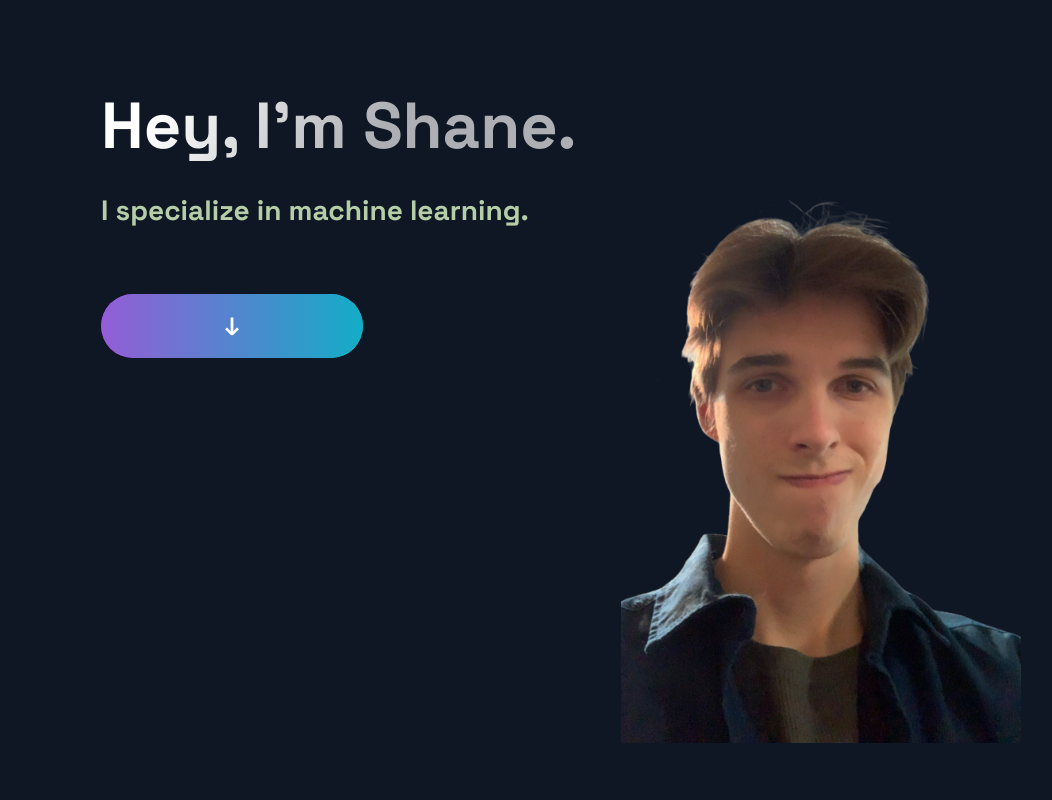
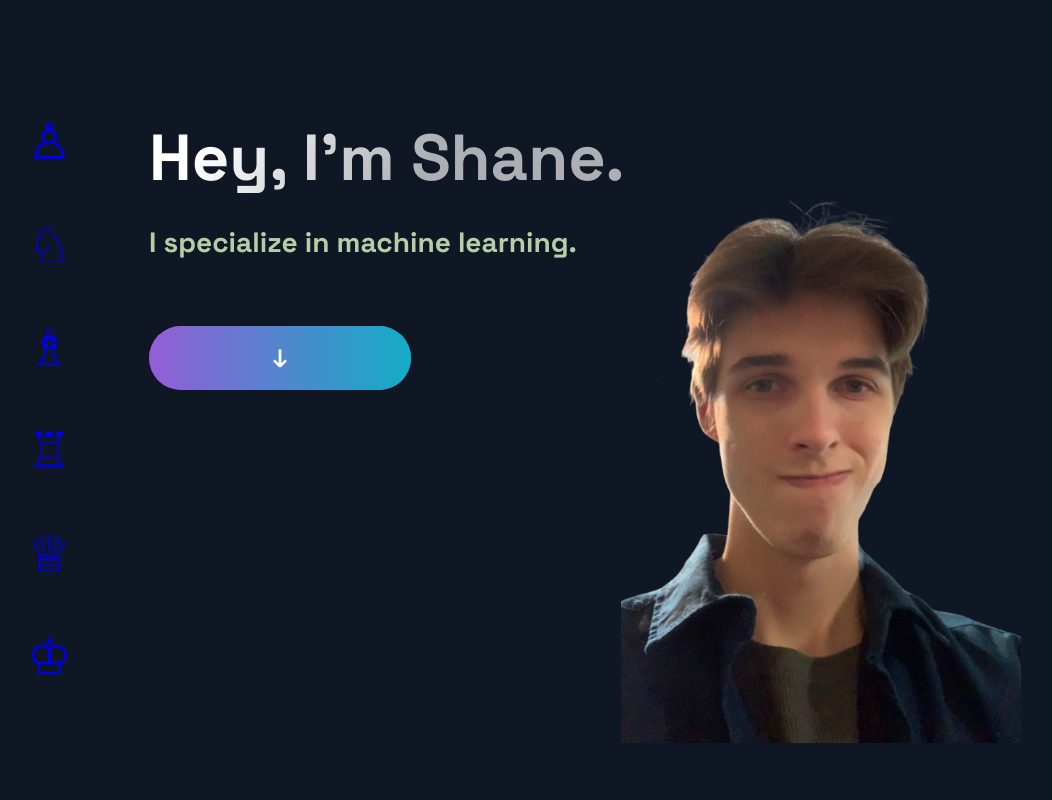
Before and after one commit to ItsMeShane/portfolio_website, a Next.js app: page / in a window 1280 px wide. Shown: the top 800 px of the page, without its empty margins (19-1071 px from the left). Built offline with nearby package versions, Linux system fonts and the light colour scheme; no server answers.

Commit message:
added navigation

```diff
--- a/src/components/Acomplishments/Acomplishments.js
+++ b/src/components/Acomplishments/Accomplishments.js
@@ -1,7 +1,7 @@
 import React from 'react';
 
 import { Section, SectionDivider, SectionTitle } from '../../styles/GlobalComponents';
-import { Box, Boxes, BoxNum, BoxText } from './AcomplishmentsStyles';
+import { Box, Boxes, BoxNum, BoxText } from './AccomplishmentsStyles';
 
 const data = [
   { number: "10+", text: "Open Source Projects"},
@@ -10,8 +10,8 @@ const data = [
   // { number: "5000", text: "Github Stars"}
 ];
 
-const Acomplishments = () => (
-  <Section>
+const Accomplishments = () => (
+  <Section id='accomplishments'>
     <SectionTitle>Personal Achievements</SectionTitle>
     <Boxes>
       {data.map((card, index) => (
@@ -25,4 +25,4 @@ const Acomplishments = () => (
   </Section>
 );
 
-export default Acomplishments;
+export default Accomplishments;
--- a/src/components/Chatbot/Chatbot.js
+++ b/src/components/Chatbot/Chatbot.js
@@ -99,7 +99,7 @@ const Chatbot = () => {
   };
 
   return (
-    <Section>
+    <Section id='chatbot'>
       <SectionTitle>Talk To Me!</SectionTitle>
       <ChatbotContainer>
         <Chatbox className="chatbox" ref={chatboxRef}>
--- a/src/components/Hero/Hero.js
+++ b/src/components/Hero/Hero.js
@@ -53,7 +53,7 @@ const Hero = (props) => {
     };
 
     return (
-        <Section row nopadding>
+        <Section id='hero'>
             <LeftSection>
                 <SectionTitle main center>
                     Hey, I'm Shane.
--- /dev/null
+++ b/src/components/VerticalNav/NavStyles.js
@@ -0,0 +1,47 @@
+import styled from 'styled-components'
+
+export const DropDownContainer = styled.nav`
+  position: fixed;
+  height: 80%;
+  top: 10%;
+  z-index: 100;
+
+  left:30px;
+
+  display: flex;
+  flex-direction: column;
+  justify-content: space-evenly;
+
+  font-size: 5rem;
+
+  @media ${(props) => props.theme.breakpoints.md} {
+    font-size: 3.6rem;
+    left:20px;
+  }
+
+  @media ${(props) => props.theme.breakpoints.sm} {
+    font-size: 3rem;
+  left:10px;
+
+  }
+`;
+
+export const DropDownItem = styled.a`
+  transition: .3s ease;
+  padding: 12px 16px;
+  border-radius: 8px;
+
+  &:hover {
+    transform: scale(1.05);
+    background-color: #eee;
+    box-shadow: 0 3px 6px 3px rgba(0,0,0,.3);
+  }
+
+  &:nth-of-type(2n):hover {
+    box-shadow: 0 0 8px 4px rgba(0,0,0,.3);
+  }
+
+  &:nth-of-type(3n):hover {
+    box-shadow: 0 -3px 6px 3px rgba(0,0,0,.3);
+  }
+`
--- /dev/null
+++ b/src/components/VerticalNav/Navigation.js
@@ -0,0 +1,16 @@
+import React from 'react'
+
+import { DropDownContainer, DropDownItem } from './NavStyles'
+
+const Navigation = (props) => (
+  <DropDownContainer active={props.isOpen}>
+    <DropDownItem href="#hero">♙</DropDownItem>
+    <DropDownItem href="#chatbot">♘</DropDownItem>
+    <DropDownItem href="#projects">♗</DropDownItem>
+    <DropDownItem href="#tech">♖</DropDownItem>
+    <DropDownItem href="#about">♕</DropDownItem>
+    <DropDownItem href="#accomplishments">♔</DropDownItem>
+  </DropDownContainer>
+);
+
+export default Navigation
--- a/src/pages/index.js
+++ b/src/pages/index.js
@@ -1,4 +1,4 @@
-import Acomplishments from '../components/Acomplishments/Acomplishments';
+import Accomplishments from '../components/Acomplishments/Accomplishments';
 import BgAnimation from '../components/BackgrooundAnimation/BackgroundAnimation';
 import Hero from '../components/Hero/Hero';
 import Photo from '../components/Hero/Photo';
@@ -9,9 +9,12 @@ import { Layout } from '../layout/Layout';
 import { Section } from '../styles/GlobalComponents';
 
 import Chatbot from '../components/Chatbot/Chatbot';
+import Navigation from '../components/VerticalNav/Navigation';
 
 const Home = () => {
   return (
+    <div>
+      <Navigation />
       <Layout>
         <Section grid>
           <Hero />
@@ -22,8 +25,9 @@ const Home = () => {
         <Projects />
         <Technologies />
         <Timeline />
-      <Acomplishments />
+        <Accomplishments />
       </Layout>
+    </div>
   );
 };
 
```
Also changed, not shown: src/components/NavDropDown/NavDropDown.js (deleted, +0 -76 lines), src/components/NavDropDown/index.js (deleted, +0 -13 lines), src/components/Acomplishments/AccomplishmentsStyles.js (renamed from src/components/Acomplishments/AcomplishmentsStyles.js). Lines whose indentation alone changed are shown as unchanged.
